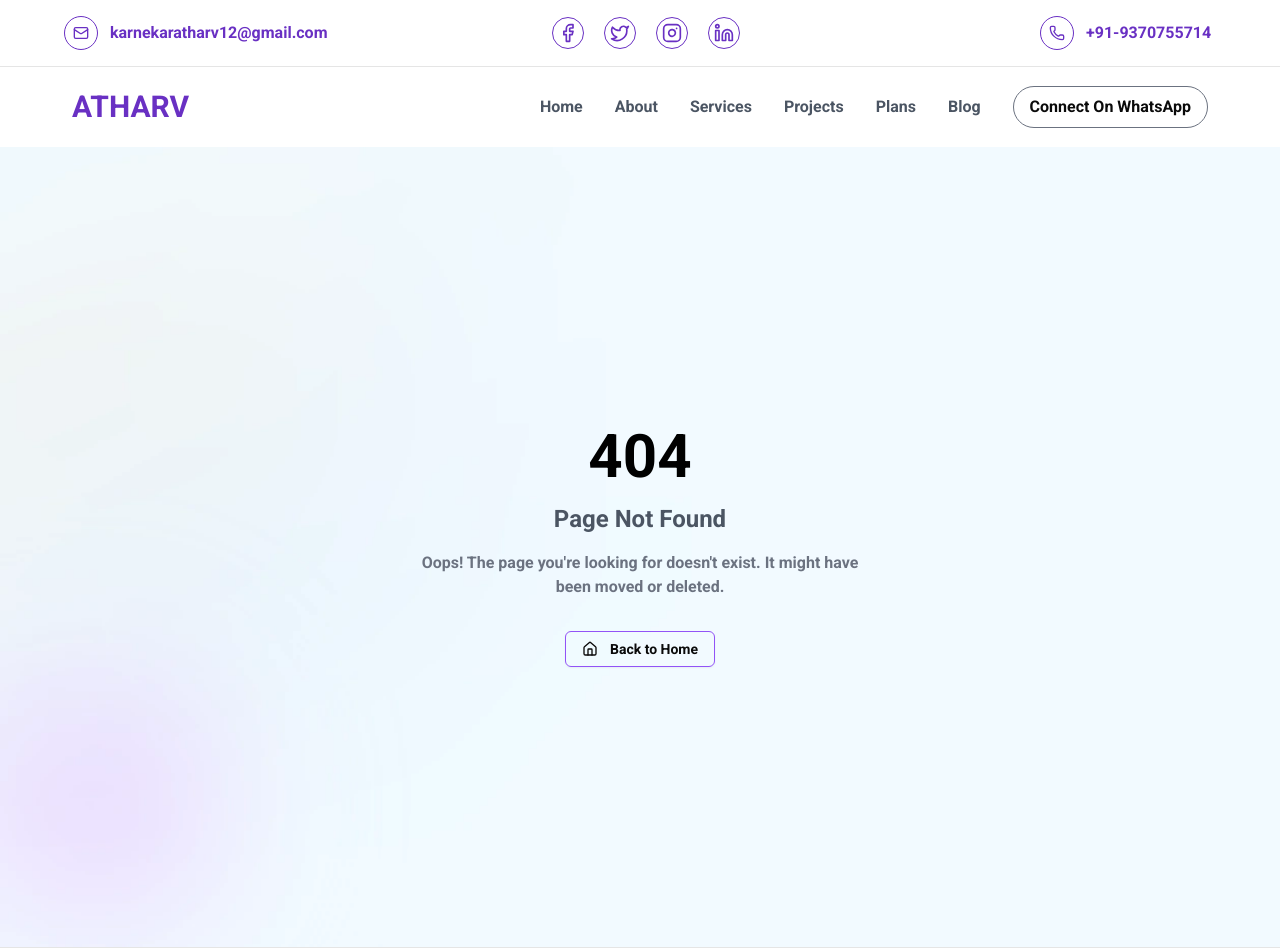
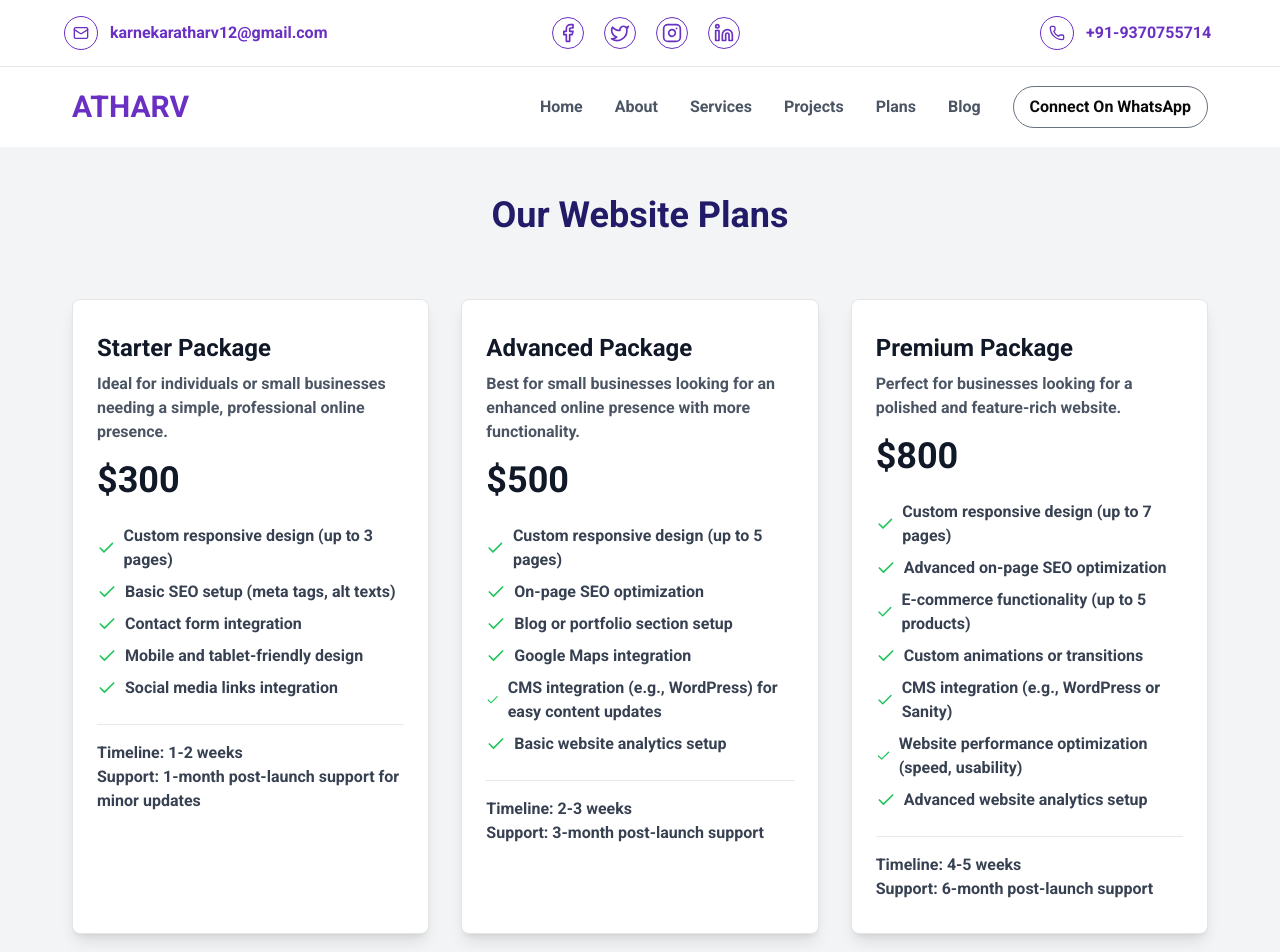
Before and after one commit to atharv0811/freelance-portfolio, a Next.js app: page /plans in a window 1280 px wide. Before the commit this address had no page. Shown: the top 952 px of the page. Built offline with nearby package versions, Linux system fonts and the light colour scheme.

Commit message:
Add plans page

```diff
--- /dev/null
+++ b/src/app/plans/_components/add-on.tsx
@@ -0,0 +1,20 @@
+import { Card } from "@/components/ui/card"
+
+interface AddOnProps {
+    name: string
+    price: number
+    period: string
+}
+
+const AddOn = ({ name, price, period }: AddOnProps) => {
+    return (
+        <Card className="bg-gray-50 rounded-lg p-4">
+            <h3 className="text-lg font-semibold text-gray-900 mb-2">{name}</h3>
+            <p className="text-gray-700">
+                ${price}/{period}
+            </p>
+        </Card>
+    )
+}
+
+export default AddOn;
--- /dev/null
+++ b/src/app/plans/_components/plan-cards.tsx
@@ -0,0 +1,42 @@
+import { Card } from '@/components/ui/card'
+import { Check } from 'lucide-react'
+
+interface PlanCardProps {
+    name: string
+    description: string
+    price: number
+    features: string[]
+    timeline: string
+    support: string
+}
+
+const PlanCard = ({ name, description, price, features, timeline, support }: PlanCardProps) => {
+    return (
+        <Card className="bg-white shadow-lg rounded-lg overflow-hidden flex flex-col h-full">
+            <div className="px-6 py-8 flex-grow">
+                <h3 className="text-2xl font-semibold text-gray-900 mb-2">{name}</h3>
+                <p className="text-gray-600 mb-4">{description}</p>
+                <p className="text-4xl font-bold text-gray-900 mb-6">${price}</p>
+                <ul className="mb-6">
+                    {features.map((feature, index) => (
+                        <li key={index} className="flex items-center mb-2">
+                            <Check className="h-5 w-5 text-green-500 mr-2" />
+                            <span className="text-gray-700">{feature}</span>
+                        </li>
+                    ))}
+                </ul>
+                <div className="border-t border-gray-200 pt-4">
+                    <p className="text-gray-700"><strong>Timeline:</strong> {timeline}</p>
+                    <p className="text-gray-700"><strong>Support:</strong> {support}</p>
+                </div>
+            </div>
+            {/* <div className="px-6 py-4 mt-auto">
+                <button className="w-full bg-[#6930c3] text-white py-2 px-4 rounded-md hover:bg-[#5521aa] transition duration-300">
+                    Choose Plan
+                </button>
+            </div> */}
+        </Card>
+    )
+}
+
+export default PlanCard;
--- /dev/null
+++ b/src/app/plans/page.tsx
@@ -0,0 +1,84 @@
+import { Card } from '@/components/ui/card'
+import AddOn from './_components/add-on'
+import PlanCard from './_components/plan-cards'
+
+const plans = [
+    {
+        name: "Starter Package",
+        description: "Ideal for individuals or small businesses needing a simple, professional online presence.",
+        price: 300,
+        features: [
+            "Custom responsive design (up to 3 pages)",
+            "Basic SEO setup (meta tags, alt texts)",
+            "Contact form integration",
+            "Mobile and tablet-friendly design",
+            "Social media links integration",
+        ],
+        timeline: "1-2 weeks",
+        support: "1-month post-launch support for minor updates",
+    },
+    {
+        name: "Advanced Package",
+        description: "Best for small businesses looking for an enhanced online presence with more functionality.",
+        price: 500,
+        features: [
+            "Custom responsive design (up to 5 pages)",
+            "On-page SEO optimization",
+            "Blog or portfolio section setup",
+            "Google Maps integration",
+            "CMS integration (e.g., WordPress) for easy content updates",
+            "Basic website analytics setup",
+        ],
+        timeline: "2-3 weeks",
+        support: "3-month post-launch support",
+    },
+    {
+        name: "Premium Package",
+        description: "Perfect for businesses looking for a polished and feature-rich website.",
+        price: 800,
+        features: [
+            "Custom responsive design (up to 7 pages)",
+            "Advanced on-page SEO optimization",
+            "E-commerce functionality (up to 5 products)",
+            "Custom animations or transitions",
+            "CMS integration (e.g., WordPress or Sanity)",
+            "Website performance optimization (speed, usability)",
+            "Advanced website analytics setup",
+        ],
+        timeline: "4-5 weeks",
+        support: "6-month post-launch support",
+    },
+]
+
+const addOns = [
+    { name: "Website Maintenance", price: 100, period: "month" },
+    { name: "Domain and Hosting Assistance", price: 250, period: "year" },
+    { name: "Additional Pages", price: 50, period: "page" },
+]
+
+const PlansPage: React.FC = () => {
+    return (
+        <div className="min-h-screen bg-gray-100 py-12 px-4 sm:px-6 lg:px-8">
+            <div className="max-w-[1200px] mx-auto px-4 md:px-8">
+                <h1 className="text-4xl font-extrabold text-[#221b68] text-center mb-16">Our Website Plans</h1>
+                <div className="grid grid-cols-1 md:grid-cols-2 lg:grid-cols-3 gap-8 mb-12">
+                    {plans.map((plan, index) => (
+                        <div key={index} className="h-full">
+                            <PlanCard {...plan} />
+                        </div>
+                    ))}
+                </div>
+                <Card className="bg-white shadow-lg rounded-lg p-6">
+                    <h2 className="text-2xl font-bold text-[#221b68] mb-4">Optional Add-Ons</h2>
+                    <div className="grid grid-cols-1 md:grid-cols-2 lg:grid-cols-3 gap-4">
+                        {addOns.map((addOn, index) => (
+                            <AddOn key={index} {...addOn} />
+                        ))}
+                    </div>
+                </Card>
+            </div>
+        </div>
+    )
+}
+
+export default PlansPage
--- /dev/null
+++ b/src/components/ui/card.tsx
@@ -0,0 +1,76 @@
+import * as React from "react"
+
+import { cn } from "@/lib/utils"
+
+const Card = React.forwardRef<
+  HTMLDivElement,
+  React.HTMLAttributes<HTMLDivElement>
+>(({ className, ...props }, ref) => (
+  <div
+    ref={ref}
+    className={cn(
+      "rounded-xl border bg-card text-card-foreground shadow",
+      className
+    )}
+    {...props}
+  />
+))
+Card.displayName = "Card"
+
+const CardHeader = React.forwardRef<
+  HTMLDivElement,
+  React.HTMLAttributes<HTMLDivElement>
+>(({ className, ...props }, ref) => (
+  <div
+    ref={ref}
+    className={cn("flex flex-col space-y-1.5 p-6", className)}
+    {...props}
+  />
+))
+CardHeader.displayName = "CardHeader"
+
+const CardTitle = React.forwardRef<
+  HTMLDivElement,
+  React.HTMLAttributes<HTMLDivElement>
+>(({ className, ...props }, ref) => (
+  <div
+    ref={ref}
+    className={cn("font-semibold leading-none tracking-tight", className)}
+    {...props}
+  />
+))
+CardTitle.displayName = "CardTitle"
+
+const CardDescription = React.forwardRef<
+  HTMLDivElement,
+  React.HTMLAttributes<HTMLDivElement>
+>(({ className, ...props }, ref) => (
+  <div
+    ref={ref}
+    className={cn("text-sm text-muted-foreground", className)}
+    {...props}
+  />
+))
+CardDescription.displayName = "CardDescription"
+
+const CardContent = React.forwardRef<
+  HTMLDivElement,
+  React.HTMLAttributes<HTMLDivElement>
+>(({ className, ...props }, ref) => (
+  <div ref={ref} className={cn("p-6 pt-0", className)} {...props} />
+))
+CardContent.displayName = "CardContent"
+
+const CardFooter = React.forwardRef<
+  HTMLDivElement,
+  React.HTMLAttributes<HTMLDivElement>
+>(({ className, ...props }, ref) => (
+  <div
+    ref={ref}
+    className={cn("flex items-center p-6 pt-0", className)}
+    {...props}
+  />
+))
+CardFooter.displayName = "CardFooter"
+
+export { Card, CardHeader, CardFooter, CardTitle, CardDescription, CardContent }
```
